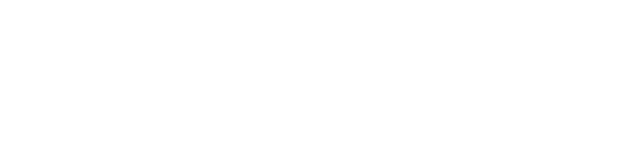
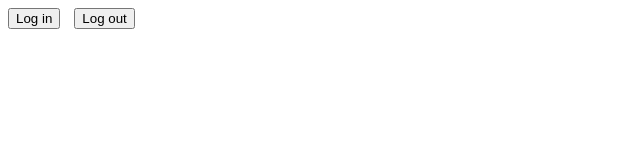
Before and after one commit to Nevadalol/nevadalol.github.io, a plain HTML site: page index.html in a window 1280 px wide. Shown: the whole page, without its empty margins (0-640 px from the left). Drawn offline with Linux system fonts and the light colour scheme.

Commit message:
configure permissions

```diff
--- a/index.html
+++ b/index.html
@@ -5,10 +5,8 @@
   <title>Document</title>
 </head>
 <body>
-  <fb:login-button
-    scope="public_profile,email"
-    onlogin="checkLoginState();">
-  </fb:login-button>
+  <button style="margin-right: 10px;" onclick="checkLoginState();">Log in</button>
+  <button onclick="logout();">Log out</button>
 
   <script>
     window.fbAsyncInit = function() {
@@ -34,8 +32,24 @@
 
     function checkLoginState() {
       FB.getLoginStatus(function(response) {
-        console.log(response);
+        if (response.status !== 'connected') {
+          const permissions = [
+            'email', 'instagram_basic', 'pages_show_list', 'instagram_manage_insights',
+            'instagram_graph_user_media', 'instagram_graph_user_profile'
+          ];
+
+          FB.login(
+            response => console.log(response),
+            {scope: permissions.join(',')}
+          );
+        } else {
+          console.log(response);
+        }
       });
+    }
+
+    function logout () {
+      FB.logout();
     }
   </script>
 </body>
```
